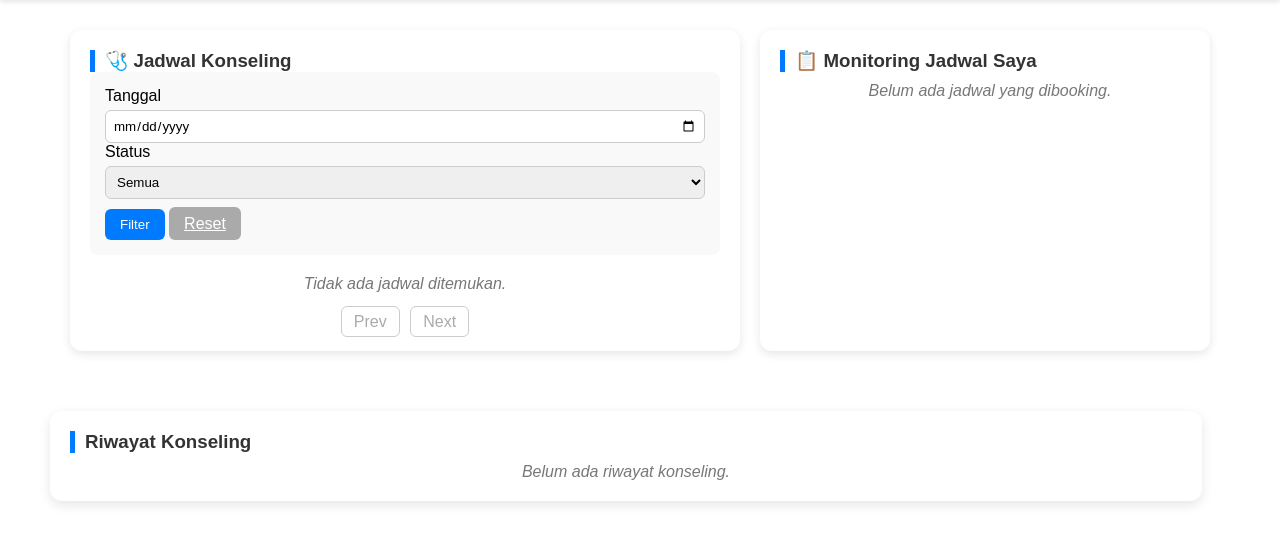
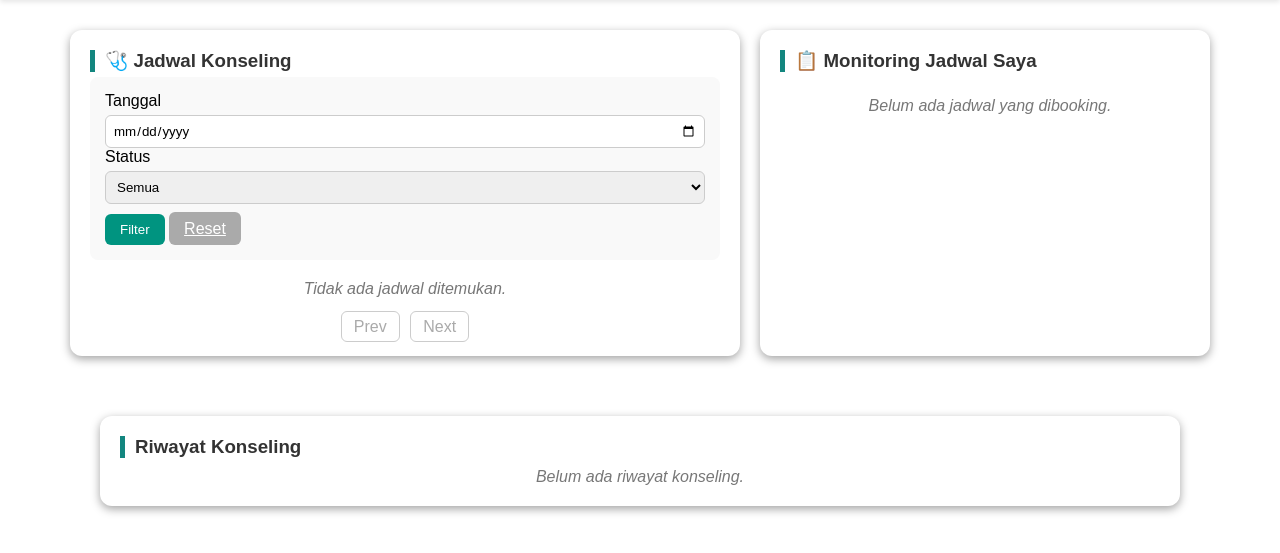
Before and after one commit to Code0Zero2/Konseling-Online, a PHP site: page /daftar_jadwal.php in a window 1280 px wide. Shown: the part 65-618 px from the top of the page. Run offline with PHP 8.4, Linux system fonts and the light colour scheme; data comes from the database, SQL or seed files in the repository.

Commit message:
perbaikan kecil

```diff
--- a/asset/css/jadwal.css
+++ b/asset/css/jadwal.css
@@ -15,8 +15,6 @@ header {
 .navbar {
   display: flex;
   justify-content: space-between;
-  /* justify-content: center; */
-  /* text-align: center; */
   align-items: center;
   padding: 15px 8%;
 
@@ -66,12 +64,6 @@ header {
   background-color: #007970;
 }
 
-/* body {
-    font-family: "Poppins", sans-serif;
-    background: #f4f6fa;
-    margin: 0;
-    padding: 0;
-} */
 .container {
     display: flex;
     flex-direction: row;
@@ -83,7 +75,7 @@ header {
 .section {
     background: #fff;
     border-radius: 12px;
-    box-shadow: 0 3px 10px rgba(0,0,0,0.1);
+    box-shadow: 0 3px 10px rgba(0, 0, 0, 0.363);
     padding: 20px;
 }
 .left {
@@ -92,11 +84,23 @@ header {
 .right {
     flex: 1;
     max-height: 750px;
+    padding-right: 10px;
+    padding-top: 20px;
+}
+
+.scroll{
+    border-radius: 10px;
+    height: calc(100% - 55px);
     overflow-y: auto;
-    padding-right: 10px;
 }
+
+.right h3 {
+    margin-bottom: 15px;
+}
+
 h3 {
-    border-left: 5px solid #007bff;
+    border-left: 5px solid #13867f;
+    margin-bottom: 5px;
     padding-left: 10px;
     color: #333;
 }
@@ -114,7 +118,7 @@ h3 {
     margin-top: 5px;
 }
 .filter-btn {
-    background: #007bff;
+    background: #009480;
     color: white;
     border: none;
     padding: 8px 15px;
@@ -123,7 +127,7 @@ h3 {
     margin-top: 10px;
 }
 .filter-btn:hover {
-    background: #0056b3;
+    background: #006154;
 }
 .reset-btn {
     background: #aaa;
@@ -146,7 +150,7 @@ h3 {
 }
 .card h4 {
     margin: 0 0 5px;
-    color: #007bff;
+    color: #03291d;
 }
 .status {
     font-weight: bold;
@@ -163,10 +167,10 @@ h3 {
     margin-top: 8px;
 }
 .btn-booking {
-    background: #007bff;
+    background: #28b98e;
 }
 .btn-booking:hover {
-    background: #0056b3;
+    background: #22a07a;
 }
 .btn-disabled {
     background: #ccc;
@@ -218,11 +222,11 @@ h3 {
 }
 
 .history {
-    width: 90%;
+    width: 100% auto;
     background: #fff;
-    margin: 30px 50px 30px 50px;
+    margin: 30px 100px 30px 100px;
     /* margin-top: 30px; */
     border-radius: 12px;
     padding: 20px;
-    box-shadow: 0 4px 12px rgba(0,0,0,0.1);
+    box-shadow: 0 3px 10px rgba(0, 0, 0, 0.363);
 }
--- a/daftar_jadwal.php
+++ b/daftar_jadwal.php
@@ -259,11 +259,12 @@ function batalkanBooking(bookingId) {
     <!-- BAGIAN KANAN: MONITORING -->
     <div class="section right">
         <h3>📋 Monitoring Jadwal Saya</h3>
+        <div class="scroll">
 
             <?php if ($pasien_id && mysqli_num_rows($booking_query) > 0): ?>
                 <?php while($book = mysqli_fetch_assoc($booking_query)): ?>
                     <div class="card" id="booking-<?= $book['booking_id'] ?>">
-                    <h4>Dr. <?= $book['nama_dokter']; ?></h4>
+                        <h4> <?= $book['nama_dokter']; ?></h4>
                         <p>📅 <?= date('d F Y', strtotime($book['tanggal'])) ?> — ⏰ <?= $book['jam'] ?></p>
 
                         <p>Status:
@@ -283,6 +284,7 @@ function batalkanBooking(bookingId) {
             <?php else: ?>
                 <p class="no-data">Belum ada jadwal yang dibooking.</p>
             <?php endif; ?>
+        </div>
     </div>
 </div>
 
```
Lines whose indentation alone changed are shown as unchanged.
